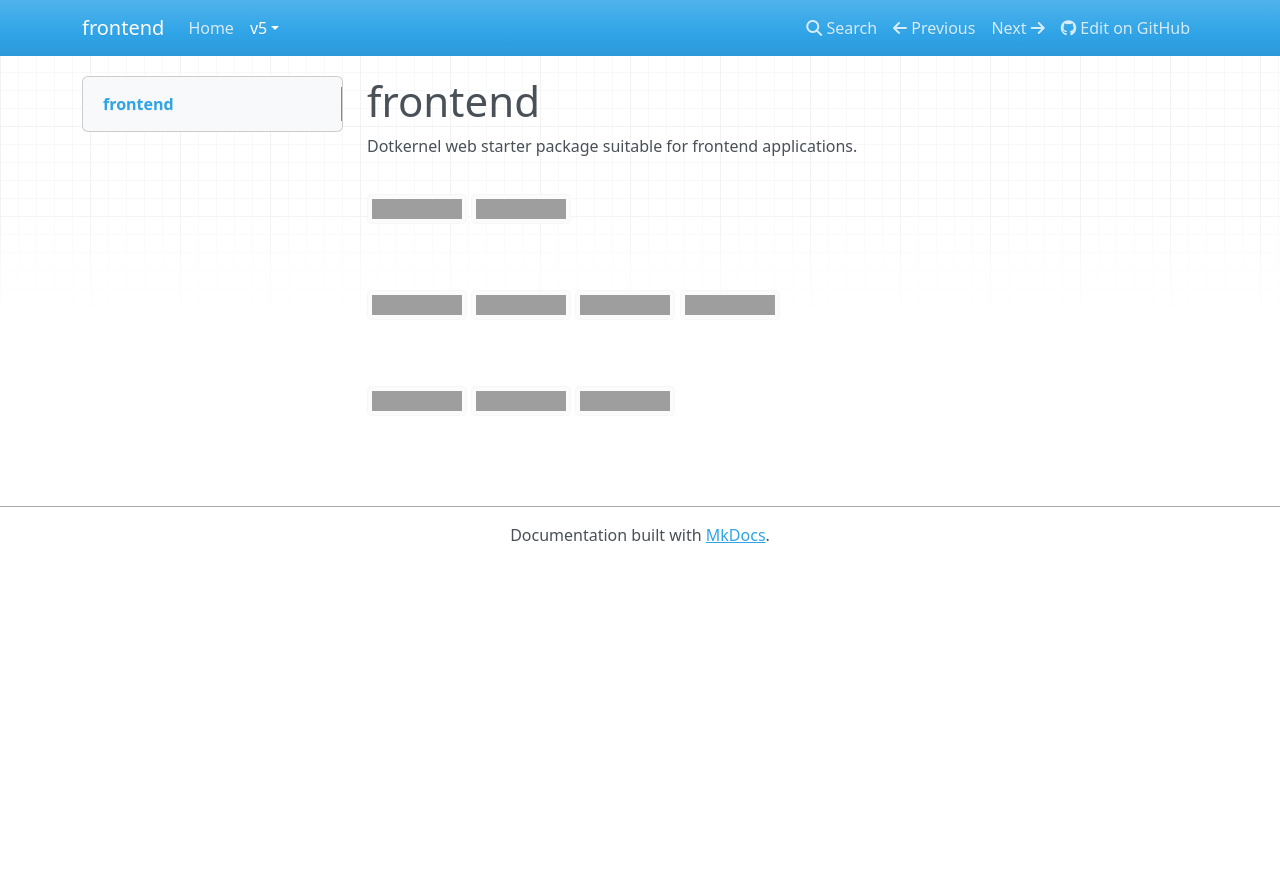
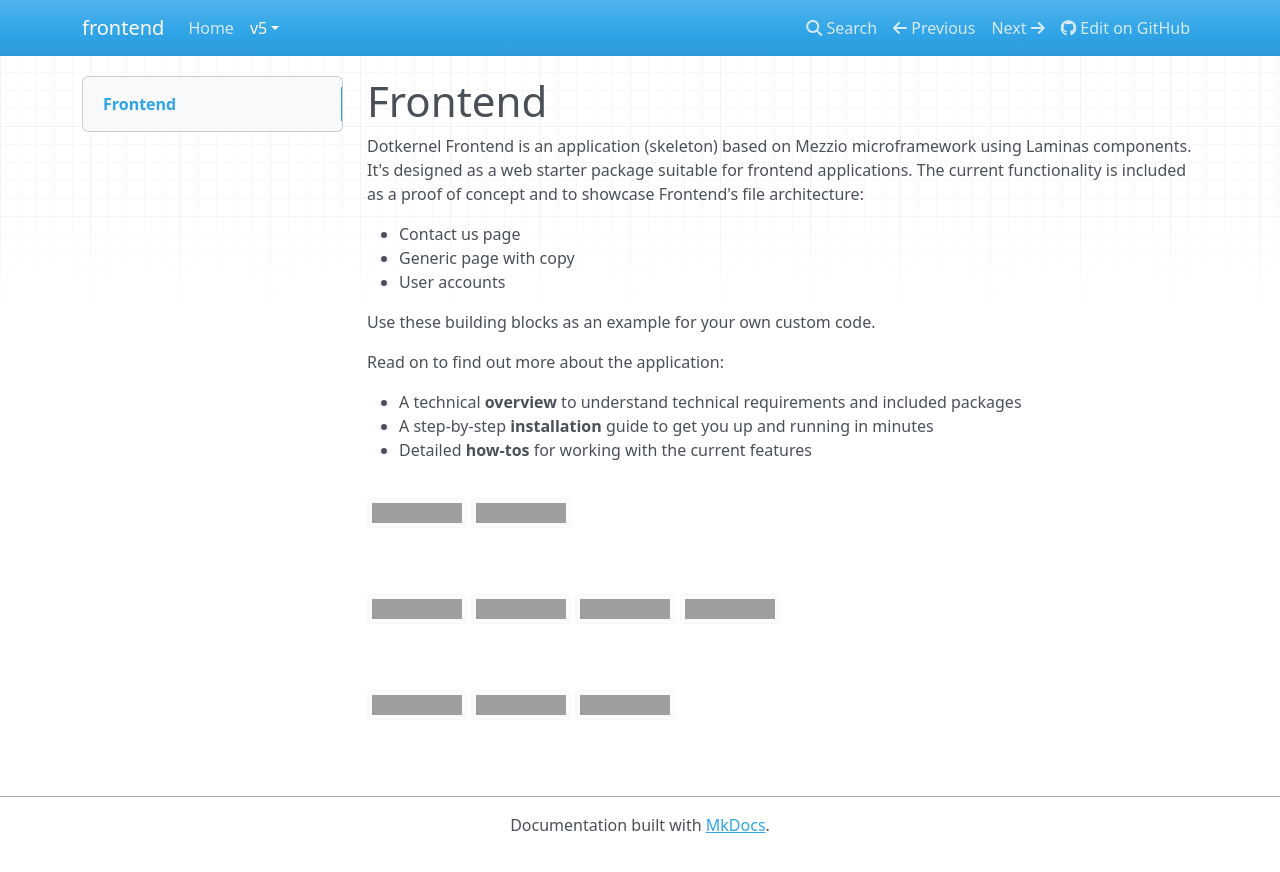
Before and after one commit to dotkernel/frontend-documentation, an MkDocs documentation site: the page built from docs/book/v5/introduction/introduction.md, in a window 1280 px wide. Shown: the top 872 px of the page. Built offline with MkDocs 1.6.1, drawn with Linux system fonts in a browser that asks for light colours; nearby versions of some CDN libraries; grey boxes are pictures that could not be loaded.

Commit message:
updated intro
Signed-off-by: bidi <bidi@apidemia.com>

```diff
--- a/docs/book/v5/introduction/introduction.md
+++ b/docs/book/v5/introduction/introduction.md
@@ -1,6 +1,20 @@
-# frontend
+# Frontend
 
-Dotkernel web starter package suitable for frontend applications.
+Dotkernel Frontend is an application (skeleton) based on Mezzio microframework using Laminas components.
+It's designed as a web starter package suitable for frontend applications.
+The current functionality is included as a proof of concept and to showcase Frontend's file architecture:
+
+- Contact us page
+- Generic page with copy
+- User accounts
+
+Use these building blocks as an example for your own custom code.
+
+Read on to find out more about the application:
+
+- A technical **overview** to understand technical requirements and included packages
+- A step-by-step **installation** guide to get you up and running in minutes
+- Detailed **how-tos** for working with the current features
 
 ![OSS Lifecycle](https://img.shields.io/osslifecycle/dotkernel/frontend)
 ![PHP from Packagist (specify version)](https://img.shields.io/packagist/php-v/dotkernel/frontend/4.2.0)
```
